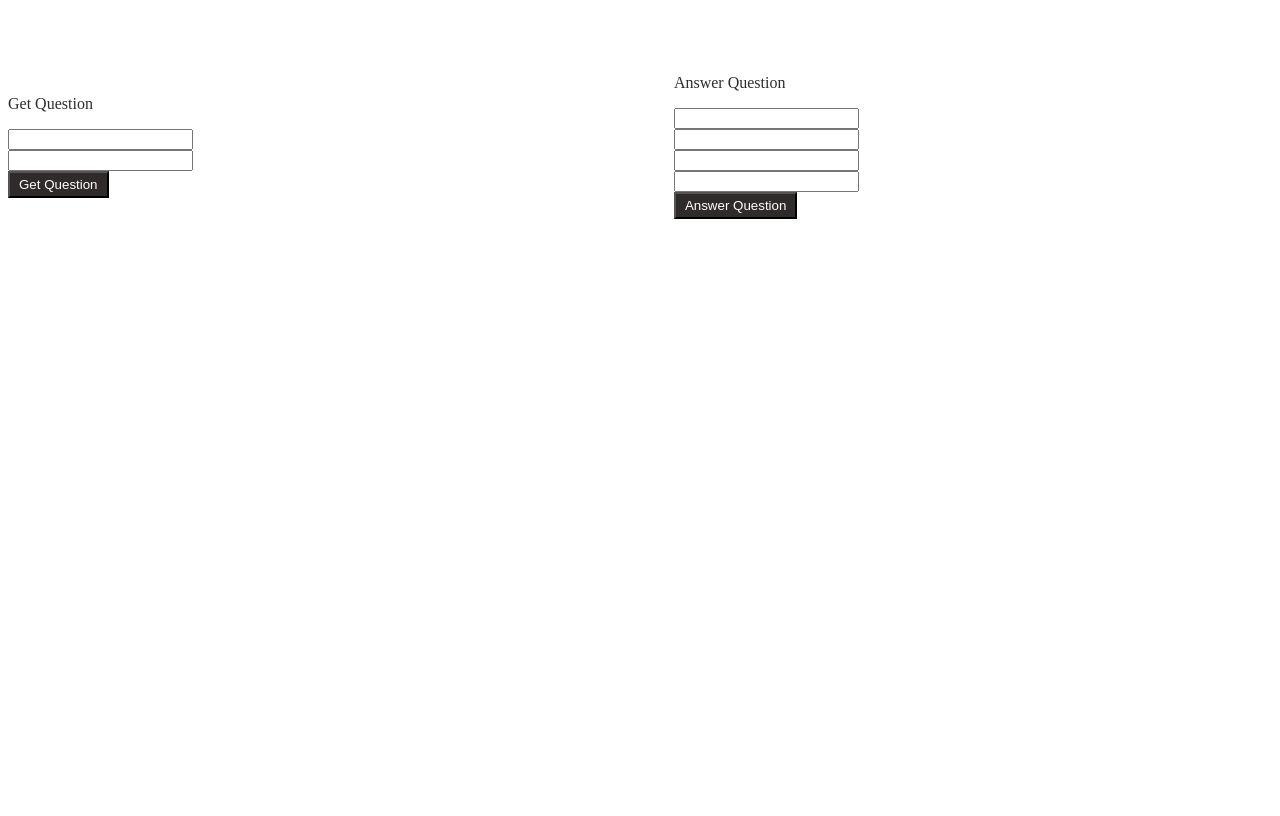
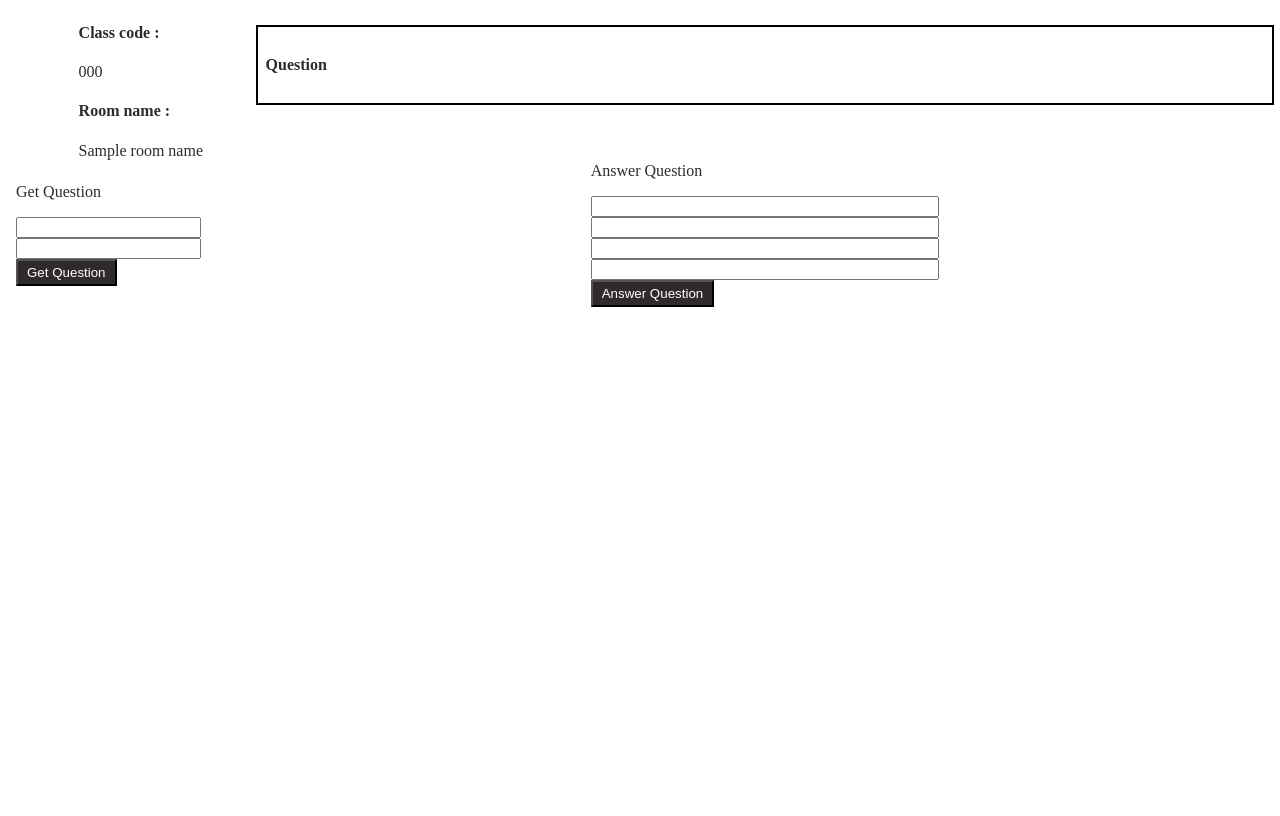
Before and after one commit to prasanjit101/Adivina, a Flask app: template templates/student.html in a window 1280 px wide. Before the commit the page ends 219 px from the top, so only its background shows below. Run offline with Flask 2, Linux system fonts and the light colour scheme; the template is opened without the code that fills it: most values are stand-ins (such as "Sample title", 1, 10 or a date in 2020).

Commit message:
student html

```diff
--- a/templates/student.css
+++ b/templates/student.css
@@ -1,21 +1,21 @@
-html{color: rgb(48, 43, 43);height: 100vh;}
+html{color: rgb(48, 43, 43);height: 100vh;padding: 8px;}
 main{
     display: grid;
     grid-template-areas:
-         "topbar topbar  topbar"
+         "topbar topbar1  topbar1"
          "ads    content sidebar"
          "footer footer  footer";
     grid-template-columns: 1fr 4fr 0fr;
     /*for making the columns 1 fraction ,3fractions and 1 fractions of the total width respectively*/
-    grid-template-rows: 50px auto 70px;
+    grid-template-rows: 130px auto 70px;
     /* for setting the height of the rows to 50px ,auto and 70px respectively */
     align-items:center;
     justify-items:center;
     /* to justify items and center them*/
 }
 
-
-header  { grid-area: topbar;}
+.data{grid-area: topbar;}
+header  { grid-area: topbar1;width:100%; height:auto;padding:8px;margin-bottom: 2rem; border:2px solid black;}
 aside { grid-area: ads;}
 article { grid-area: content;}
 nav { grid-area: sidebar;}
@@ -23,6 +23,7 @@ footer { grid-area: footer;}
 
 #answer input{
     display: block;
+    width:9cm;
 }
 button{
     background-color: rgb(48, 43, 43);
--- a/templates/student.html
+++ b/templates/student.html
@@ -3,19 +3,28 @@
 <html>
   <head>
     <meta charset="UTF-8">
-    <title>Adivina</title>
+    <title>Adivina- student panel</title>
     <link rel="stylesheet" href="student.css">
   </head>
   <body>
     <main>
+      <div class="data">
+        <h4>Class code : </h4>
+        {{code}}
+        <h4>Room name : </h4>
+        {{room_name}}
+      </div>
     <aside>
       <p>Get Question<p>
         <form action='/question/get' method="post">
           <input type="text" name="room"></input>
           <input type="text" name="index"></input>
-          <button>Get Question</button>
+          <div><button>Get Question</button></div>
         </form>
     </aside>
+    <header>
+      <h4>Question</h4>
+    </header>
     <article>
       <p>Answer Question<p>
         <form id="answer" action='/question/answer' method="post">
```
